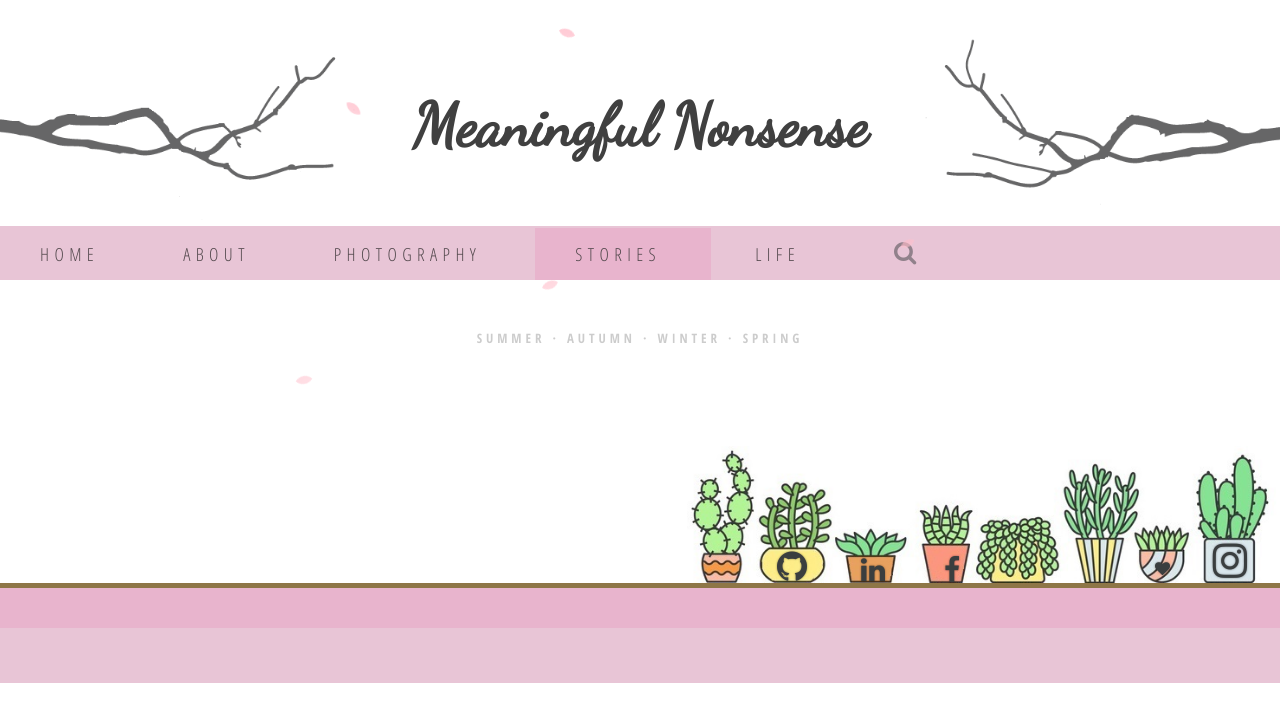
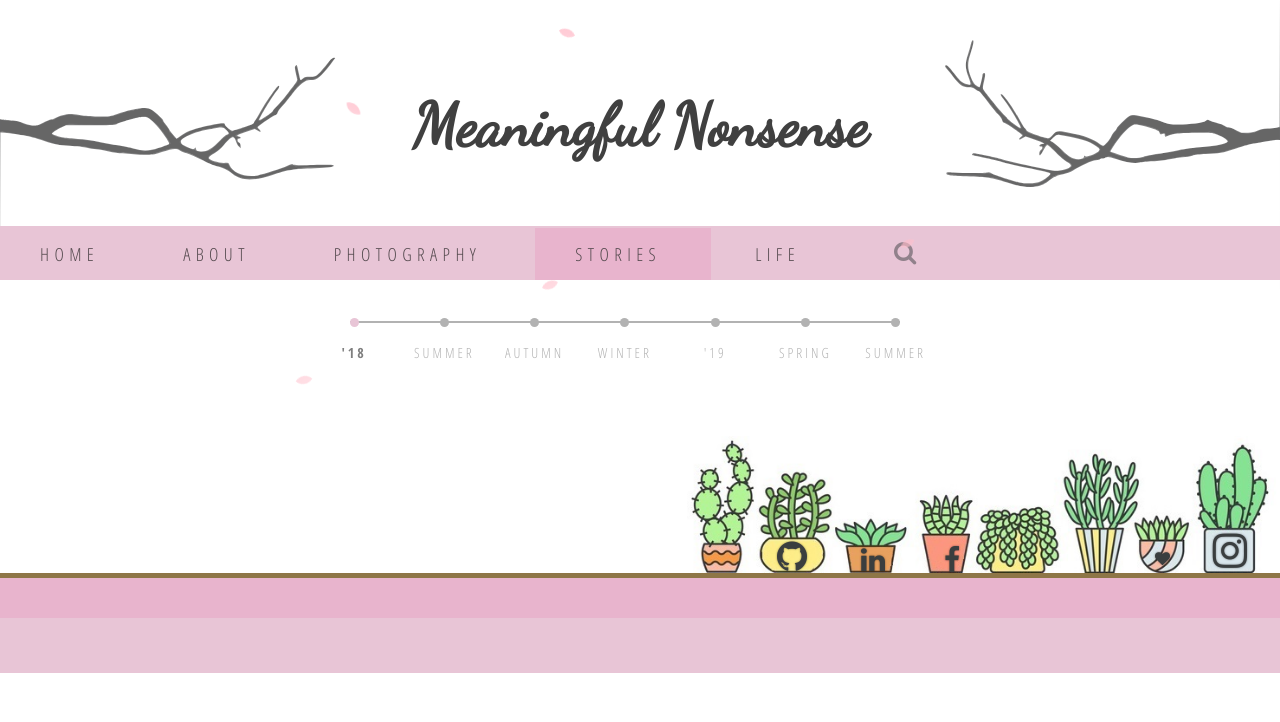
Before and after one commit to JasmineOuO/meaningful-nonsense-jekyll, a Jekyll site: the page built from pages/humour.html, in a window 1280 px wide. Shown: the top 722 px of the page. Built offline with Jekyll 4.4.1, drawn with Linux system fonts in a browser that asks for light colours; nearby versions of some CDN libraries.

Commit message:
switch to vectorized svg branches

```diff
--- a/_includes/header.html
+++ b/_includes/header.html
@@ -1,5 +1,5 @@
 <header>
-    <img src="resources/images/elements/branches.png" width="1300" />
+    <img src="resources/images/elements/branches.svg" width="1300" />
     <h1>Meaningful Nonsense</h1>
 </header>
 
--- a/_layouts/gallery.html
+++ b/_layouts/gallery.html
@@ -2,7 +2,7 @@
 layout: default
 ---
 
-<div id="season-panel">
+<!-- <div id="season-panel">
     <div class="season" id="summer">summer</div>
     <div style="display:inline-block">&#183;</div>
     <div class="season" id="autumn">autumn</div>
@@ -10,9 +10,9 @@ layout: default
     <div class="season" id="winter">winter</div>
     <div style="display:inline-block">&#183;</div>
     <div class="season" id="spring">spring</div>
-</div>
+</div> -->
 
-<!-- <div id = "slider">
+<div id = "slider">
     <div class="range">
         <input type="range" min="1" max="7" steps="1" value="1">
     </div>
@@ -26,7 +26,7 @@ layout: default
         <li>Spring</li>
         <li>Summer</li>
     </ul>
-</div> -->
+</div>
 
 {% if page.active == "photography" %}
     {% assign type = site.static_files | where: "image", true %}
```
Also changed, not shown: resources/images/elements/branches.svg (added).
